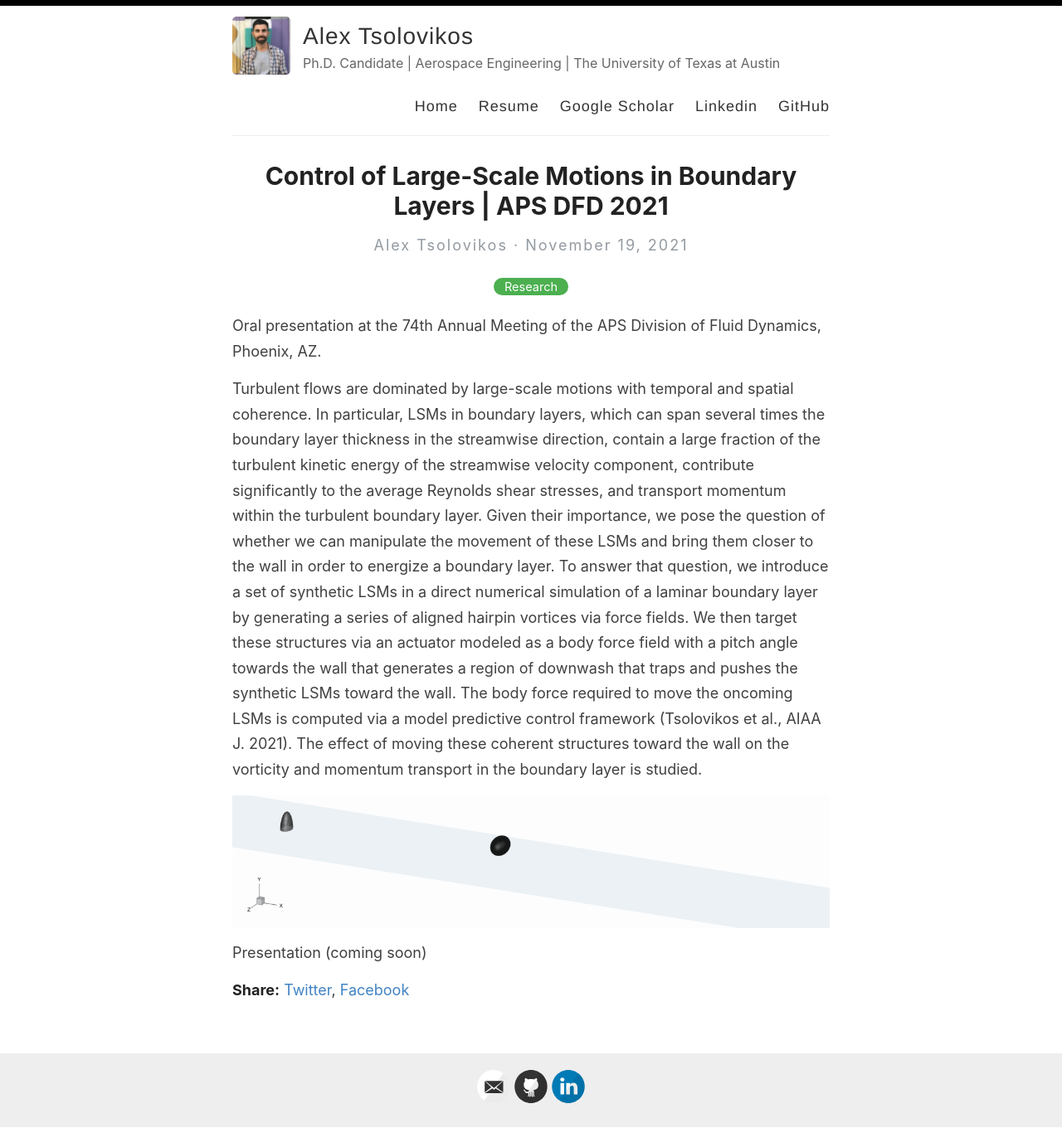
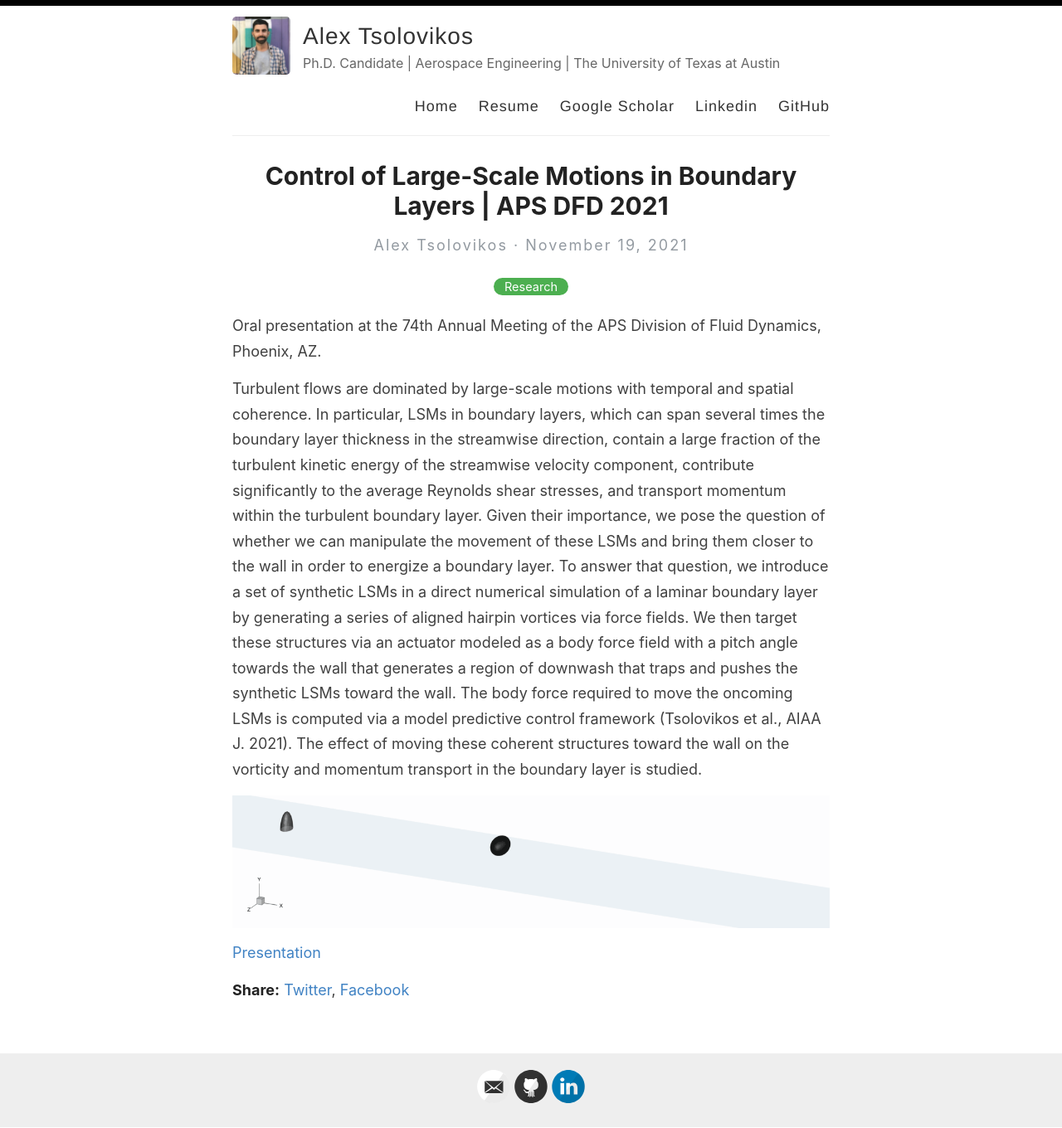
Before and after one commit to alextsolovikos/alextsolovikos.github.io, a Jekyll site: the page built from _posts/2021-11-19-control-of-lsms.md, in a window 1280 px wide. Shown: the whole page at 83% size. Built offline with Jekyll 4.4.1, drawn with Linux system fonts in a browser that asks for light colours.

Commit message:
Update 2021-11-19-control-of-lsms.md

```diff
--- a/_posts/2021-11-19-control-of-lsms.md
+++ b/_posts/2021-11-19-control-of-lsms.md
@@ -10,4 +10,4 @@ Turbulent flows are dominated by large-scale motions with temporal and spatial c
 
 ![](/docs/control_of_synthetic_lsms.gif)
 
-Presentation (coming soon)
+[Presentation](/docs/APS_DFD_2021_Alex_Tsolovikos_Control_of_Large_Scale_Motions_in_Boundary_Layers.pdf)
```
